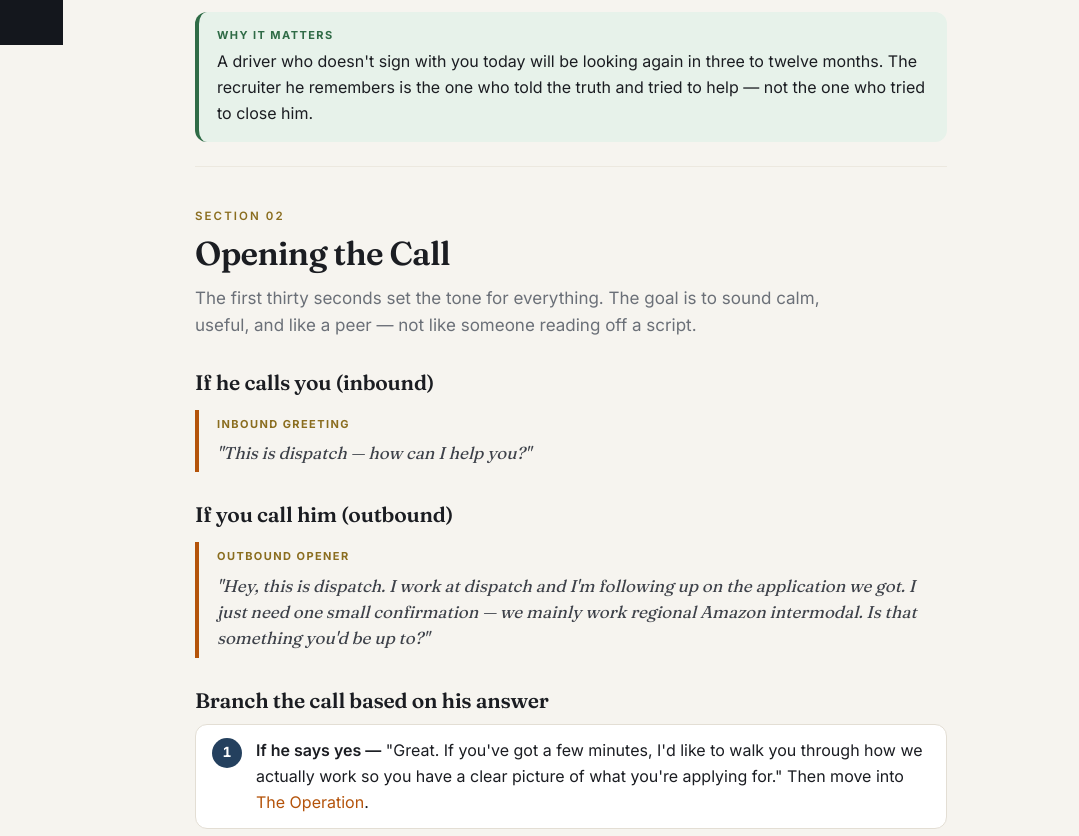
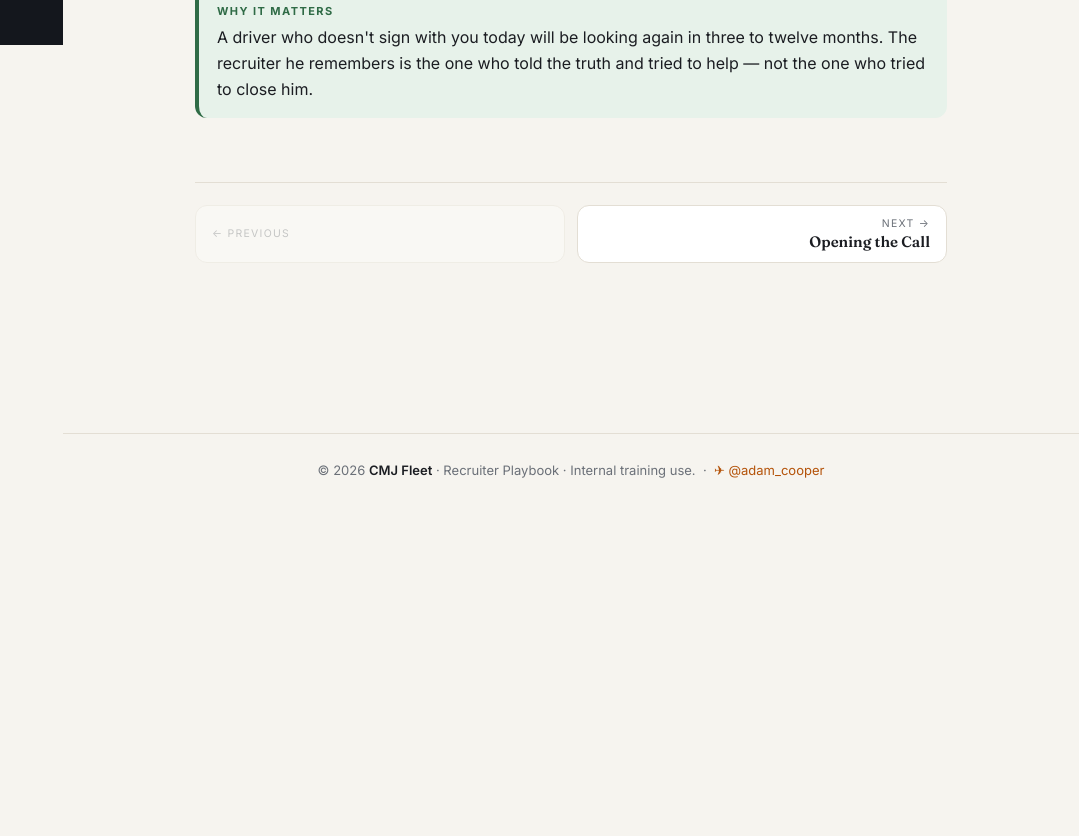
Before and after one commit to adamdispatching-stack/fleet, a website: page recruiting.html in a window 1280 px wide. Shown: the part 755-1591 px from the top of the page, without its empty margins (201-1280 px from the left). After the commit the page ends 1262 px from the top, so only its background shows below. Drawn offline with Linux system fonts and the light colour scheme.

Commit message:
Recruiter page: one-section-at-a-time paging with fade-in + Prev/Next (no more long-scroll)

```diff
--- a/recruiting.html
+++ b/recruiting.html
@@ -24,7 +24,7 @@
 }
 [data-theme="dark"]{--ink:#e8eaee;--ink-soft:#c3c8d1;--ink-mute:#8b93a0;--paper:#14171d;--card:#1c2027;--line:#2b313c;--line-soft:#242a34;--accent:#d97a2e;--accent-deep:#e0954e;--accent-soft:#33281c;--steel:#8fb3d9;--steel-soft:#1d2735;--green:#7fc79a;--green-soft:#1c2b22;--red:#e08a84;--red-soft:#33211f;--gold:#d9bc6a;--gold-soft:#2e2817}
 *{box-sizing:border-box}
-html{scroll-behavior:smooth}
+html{scroll-behavior:auto}
 body{margin:0;background:var(--paper);color:var(--ink);font-family:var(--sans);font-size:16px;line-height:1.62;-webkit-font-smoothing:antialiased;text-rendering:optimizeLegibility}
 h1,h2,h3,h4{font-family:var(--serif);color:var(--ink);line-height:1.15;font-optical-sizing:auto;margin:0}
 a{color:var(--accent);text-decoration:none}
@@ -56,8 +56,17 @@ a:hover{text-decoration:underline}
 .menu-btn{display:none}
 
 .wrap{max-width:820px;margin:0 auto;padding:14px 34px 120px}
-section.blk{padding:40px 0 8px;border-top:1px solid var(--line-soft)}
-section.blk:first-of-type{border-top:0}
+section.blk{display:none;padding:16px 0 8px}
+section.blk.active{display:block;animation:paneIn .34s cubic-bezier(.22,.61,.36,1)}
+@keyframes paneIn{from{opacity:0;transform:translateY(16px)}to{opacity:1;transform:none}}
+.pager{display:flex;gap:12px;margin:40px 0 0;padding-top:22px;border-top:1px solid var(--line)}
+.pager button{flex:1;min-width:0;text-align:left;border:1px solid var(--line);border-radius:12px;padding:11px 16px;background:var(--card);color:var(--ink-soft);cursor:pointer;font-family:var(--sans);transition:.15s}
+.pager button:hover:not(:disabled){border-color:var(--accent)}
+.pager button:disabled{opacity:.35;cursor:default}
+.pager .dir{display:block;font-size:10.5px;letter-spacing:.12em;text-transform:uppercase;color:var(--ink-mute);margin-bottom:2px}
+.pager .t{display:block;font-family:var(--serif);font-weight:600;color:var(--ink);font-size:15px;white-space:nowrap;overflow:hidden;text-overflow:ellipsis}
+.pager button:hover:not(:disabled) .t{color:var(--accent)}
+.pager .next{text-align:right}
 .kick{font-size:11.5px;letter-spacing:.18em;text-transform:uppercase;color:var(--gold);font-weight:600;margin-bottom:9px}
 h2.title{font-size:33px;font-weight:600;letter-spacing:-.02em;margin-bottom:12px;text-wrap:balance}
 .lede{color:var(--ink-mute);font-size:17px;max-width:60ch;margin-bottom:8px}
@@ -913,20 +922,50 @@ ul.dash li:before{content:"—";position:absolute;left:0;color:var(--accent)}
   });
   var navLinks=[].slice.call(nav.querySelectorAll('a'));
 
-  /* ---- Scrollspy ---- */
-  var spy=function(){
-    var y=window.scrollY+140, cur=secs[0];
-    secs.forEach(function(s){ if(s.offsetTop<=y) cur=s; });
-    navLinks.forEach(function(a){a.classList.toggle('on', a.getAttribute('data-for')===cur.id);});
-  };
-  window.addEventListener('scroll',spy,{passive:true}); spy();
-
   /* ---- Mobile menu ---- */
   var side=document.getElementById('side'), scrim=document.getElementById('scrim');
   function closeSide(){side.classList.remove('open');scrim.classList.remove('on');}
   document.getElementById('menuBtn').onclick=function(){side.classList.toggle('open');scrim.classList.toggle('on');};
   scrim.onclick=closeSide;
-  navLinks.forEach(function(a){a.addEventListener('click',closeSide);});
+
+  /* ---- One-section-at-a-time paging ---- */
+  var content=document.getElementById('content');
+  var pager=document.createElement('div'); pager.className='pager';
+  pager.innerHTML='<button class="prev" type="button"><span class="dir">← Previous</span><span class="t"></span></button><button class="next" type="button"><span class="dir">Next →</span><span class="t"></span></button>';
+  content.appendChild(pager);
+  var pv=pager.querySelector('.prev'), nx=pager.querySelector('.next');
+  function idx(id){for(var i=0;i<secs.length;i++){if(secs[i].id===id)return i;}return 0;}
+  function setBtn(btn,sec){ if(sec){btn.disabled=false;btn.dataset.go=sec.id;btn.querySelector('.t').textContent=sec.getAttribute('data-title')||sec.id;} else {btn.disabled=true;btn.dataset.go='';btn.querySelector('.t').textContent='';} }
+  function show(id){
+    var t=document.getElementById(id); if(!t||!t.classList.contains('blk')) return;
+    secs.forEach(function(s){s.classList.remove('active');});
+    void t.offsetWidth; t.classList.add('active');
+    navLinks.forEach(function(a){a.classList.toggle('on', a.getAttribute('data-for')===id);});
+    var i=idx(id);
+    setBtn(pv, i>0?secs[i-1]:null);
+    setBtn(nx, i<secs.length-1?secs[i+1]:null);
+    window.scrollTo(0,0);
+    try{history.replaceState(null,'','#'+id);}catch(e){}
+    closeSide();
+  }
+  navLinks.forEach(function(a){a.addEventListener('click',function(e){e.preventDefault();show(a.getAttribute('data-for'));});});
+  pv.addEventListener('click',function(){if(pv.dataset.go)show(pv.dataset.go);});
+  nx.addEventListener('click',function(){if(nx.dataset.go)show(nx.dataset.go);});
+  content.addEventListener('click',function(e){
+    var a=e.target.closest && e.target.closest('a[href^="#"]'); if(!a) return;
+    var id=a.getAttribute('href').slice(1); if(!id) return;
+    var el=document.getElementById(id); if(!el) return;
+    var sec=el.classList.contains('blk')?el:(el.closest?el.closest('section.blk'):null);
+    if(sec){ e.preventDefault(); show(sec.id); }
+  });
+  document.addEventListener('keydown',function(e){
+    if(e.target && e.target.matches && e.target.matches('input,textarea,select')) return;
+    if(e.key==='ArrowRight' && !nx.disabled) show(nx.dataset.go);
+    if(e.key==='ArrowLeft' && !pv.disabled) show(pv.dataset.go);
+  });
+  var h=location.hash.slice(1);
+  var start=(h && document.getElementById(h) && document.getElementById(h).classList.contains('blk')) ? h : secs[0].id;
+  show(start);
 
   /* ---- Dark mode ---- */
   var darkBtn=document.getElementById('darkBtn');
```
